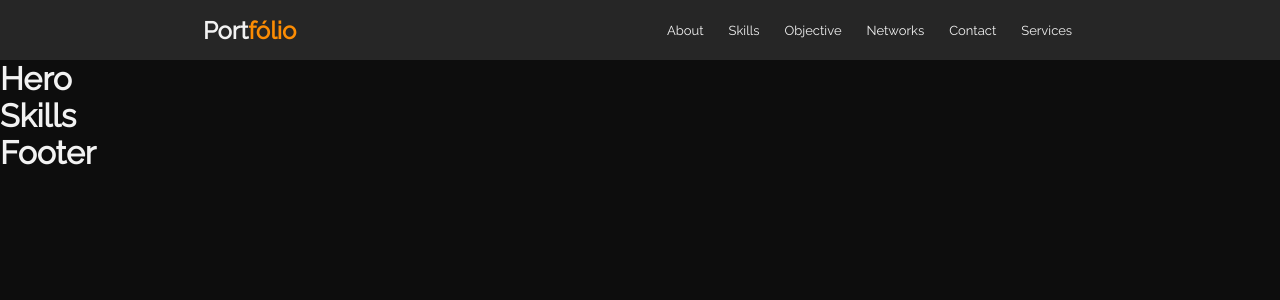
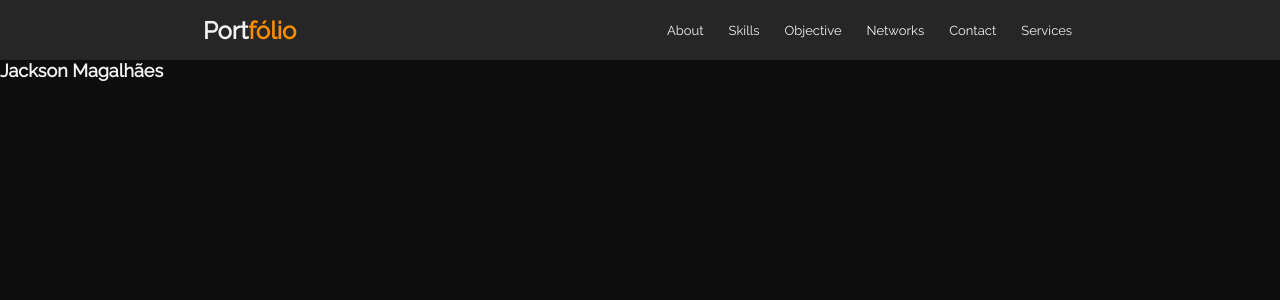
Before and after one commit to Jackson-SM/Portfolio, a React (Vite) app: page / in a window 1280 px wide. Shown: the top 300 px of the page. Built offline with nearby package versions, Linux system fonts and the light colour scheme.

Commit message:
Added: Init section hero

```diff
--- a/package.json
+++ b/package.json
@@ -9,6 +9,7 @@
     "preview": "vite preview"
   },
   "dependencies": {
+    "@radix-ui/react-icons": "^1.1.1",
     "@stitches/react": "^1.2.8",
     "react": "^18.2.0",
     "react-dom": "^18.2.0",
--- a/src/components/TextColor/index.tsx
+++ b/src/components/TextColor/index.tsx
@@ -2,10 +2,8 @@ import React from 'react';
 
 import { StyledTextColor } from './styles';
 
-type PropsTextColor = {
-  children: React.ReactNode;
-};
+type PropsTextColor = React.ComponentProps<typeof StyledTextColor>;
 
-export function TextColor({ children }: PropsTextColor) {
-  return <StyledTextColor>{children}</StyledTextColor>;
+export function TextColor({ children, ...props }: PropsTextColor) {
+  return <StyledTextColor {...props}>{children}</StyledTextColor>;
 }
--- /dev/null
+++ b/src/pages/Home/components/Main/index.tsx
@@ -0,0 +1,11 @@
+import React from 'react';
+
+import { ContainerMain } from './styles';
+
+type PropsMain = {
+  children: React.ReactNode;
+};
+
+export function Main({ children }: PropsMain) {
+  return <ContainerMain>{children}</ContainerMain>;
+}
--- /dev/null
+++ b/src/pages/Home/components/Main/styles.ts
@@ -0,0 +1,3 @@
+import { styled } from '../../../../config/stitches.config';
+
+export const ContainerMain = styled('main', {});
--- a/src/pages/Home/components/SectionHero/index.tsx
+++ b/src/pages/Home/components/SectionHero/index.tsx
@@ -1,5 +1,14 @@
 import React from 'react';
 
+import { TextColor } from '../../../../components/TextColor';
+import { ContainerHero, ContainerInfo } from './styles';
+
 export function SectionHero() {
-  return <div>SectionHero</div>;
+  return (
+    <ContainerHero>
+      <ContainerInfo>
+        <TextColor size="small">Jackson Magalhães</TextColor>
+      </ContainerInfo>
+    </ContainerHero>
+  );
 }
--- /dev/null
+++ b/src/pages/Home/components/SectionHero/styles.ts
@@ -0,0 +1,9 @@
+import { styled } from '../../../../config/stitches.config';
+
+export const ContainerHero = styled('div', {});
+
+export const ContainerInfo = styled('div', {});
+
+export const StyledPhoto = styled('img', {});
+
+export const ContainerNetworks = styled('div', {});
--- a/src/pages/Home/index.tsx
+++ b/src/pages/Home/index.tsx
@@ -1,14 +1,16 @@
 import React from 'react';
 
 import { Navbar } from '../../components/Navbar';
+import { Main } from './components/Main';
+import { SectionHero } from './components/SectionHero';
 
 export function Home() {
   return (
     <>
       <Navbar />
-      <h1>Hero</h1>
-      <h1>Skills</h1>
-      <h1>Footer</h1>
+      <Main>
+        <SectionHero />
+      </Main>
     </>
   );
 }
```
Also changed, not shown: .eslintrc.json, src/assets/photo.jpeg (added), 1 other file (tests, documents, lock files or other folders).
